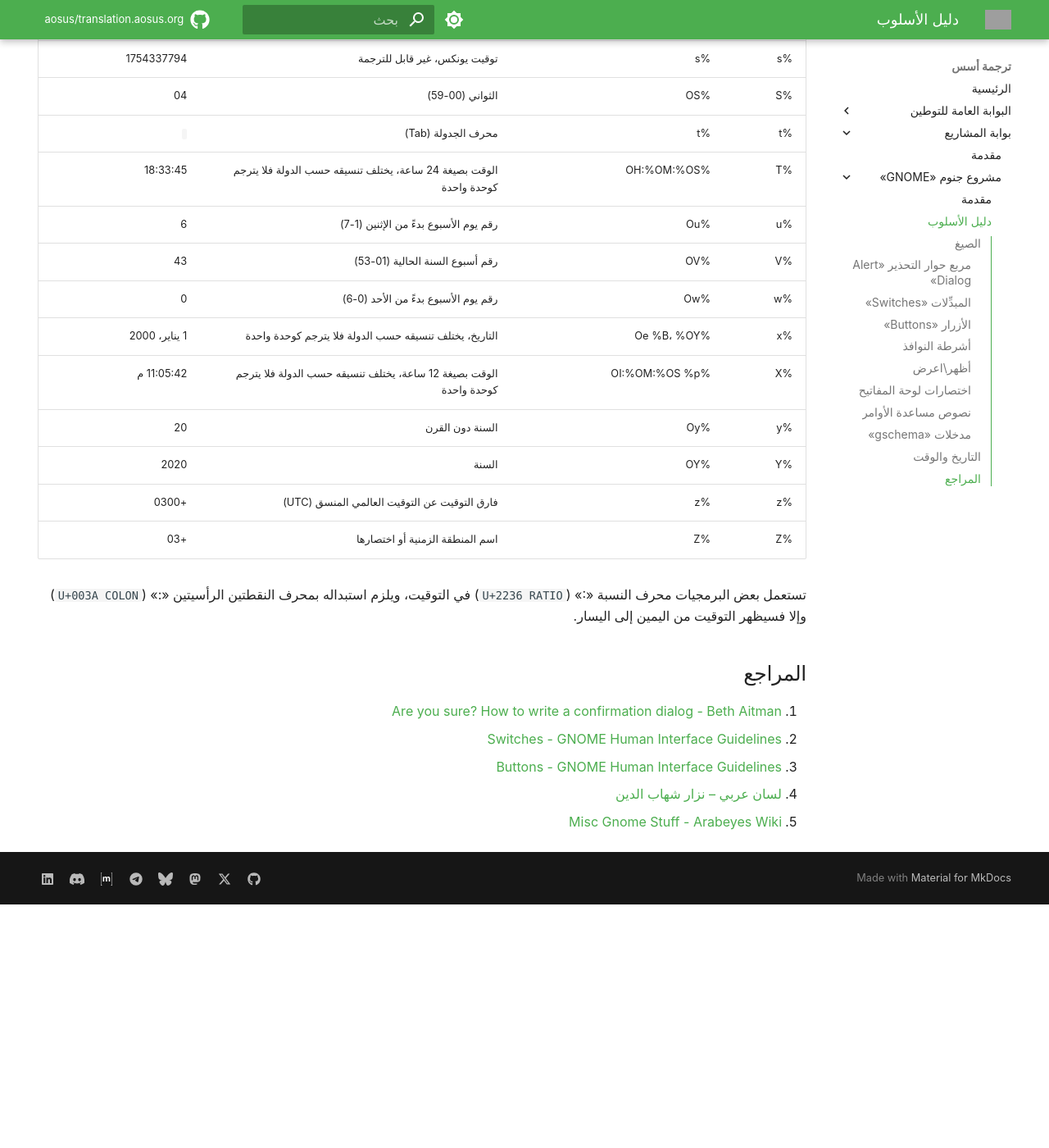
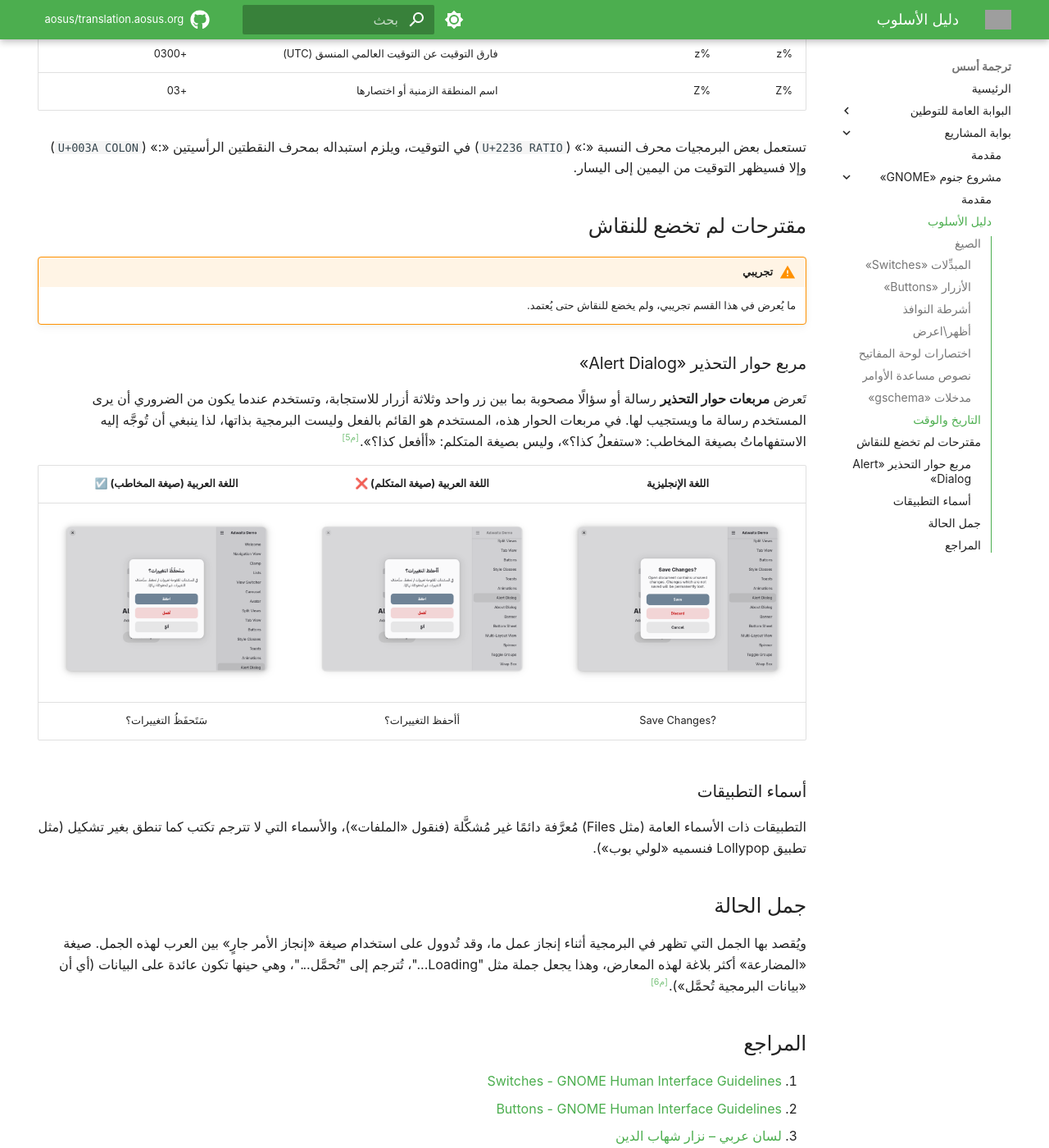
Before and after one commit to aosus/translation.aosus.org, an MkDocs documentation site: the page built from source/projects/gnome/guidelines.md, in a window 1280 px wide and 1400 px high, scrolled down 4706 px. Shown: the whole window at 82% size. Built offline with MkDocs 1.6.1 and Material for MkDocs 9.7.7, drawn with Linux system fonts in a browser that asks for light colours; some web fonts are replaced; comment, search, counter and statistics services are not loaded; before the commit the page ends 5809 px from its top, so only the background shows below that; some of the changed text lies outside the part shown; grey boxes are pictures that could not be loaded.

Commit message:
GNOME Guidelines: Experimental

````diff
--- a/source/projects/gnome/guidelines.md
+++ b/source/projects/gnome/guidelines.md
@@ -4,19 +4,10 @@
     لا تزال هذه الصفحة قيد الإنشاء. زر الموقع بشكل دوريّ من أجل رؤية آخر التعديلات والتحديثات.
 ## الصيغ
 
-### مربع حوار التحذير «Alert Dialog»
-<del>تَعرض **مربعات حوار التحذير** رسالة أو سؤالًا مصحوبة بما بين زر واحد وثلاثة أزرار للاستجابة، وتستخدم عندما يكون من الضروري أن يرى المستخدم رسالة ما ويستجيب لها. في مربعات الحوار هذه، المستخدم هو القائم بالفعل وليست البرمجية بذاتها، لذا ينبغي أن تُوجَّه إليه الاستفهاماتُ بصيغة المخاطب: «ستفعلُ كذا؟»، وليس بصيغة المتكلم: «أأفعل كذا؟».<sup><a href="https://bethaitman.com/posts/ui-writing/confirmation/"><small>[م1]</small></a></sup>
-
-| <p style="text-align:center;">اللغة الإنجليزية</p> | <p style="text-align:center;">اللغة العربية (صيغة المتكلم) ❌</p> | <p style="text-align:center;">اللغة العربية (صيغة المخاطب) ☑️</p> |
-|---------------|---------------|---------------|
-| ![](/resources/projects/gnome/guidelines/save-dialog-1-en-dark.png#only-dark) ![](/resources/projects/gnome/guidelines/save-dialog-1-en-light.png#only-light) | ![](/resources/projects/gnome/guidelines/save-dialog-2-ar-dark.png#only-dark) ![](/resources/projects/gnome/guidelines/save-dialog-2-ar-light.png#only-light) | ![](/resources/projects/gnome/guidelines/save-dialog-3-ar-dark.png#only-dark) ![](/resources/projects/gnome/guidelines/save-dialog-3-ar-light.png#only-light) |
-| <p style="text-align:center;"><span dir="ltr">Save Changes?</span></p> | <p style="text-align:center;">أأحفظ التغييرات؟</p> | <p style="text-align:center;">سَتَحفَظُ التغييرات؟</p> |
-</del>
-
 ### المبدِّلات «Switches»
 تستخدم المبدِّلات للتحكم في الميزات أو الإعدادات أو الأجهزة التي تحوي على منطق واضح للتشغيل والإيقاف. تشبه المبدِّلات أدوات التحكم في العالم الحقيقي، ويمكن استخدام هذا التشابه كمرجع لتحديد متى ينبغي استخدامها.
 
-تُكتب تسميات المبدِّلات بصيغة المصدر وليس فعل الأمر، فنقول «الحفظ التلقائي» وليس «احفظ تلقائيًا».<sup><a href="https://developer.gnome.org/hig/patterns/controls/switches.html"><small>[م2]</small></a></sup>
+تُكتب تسميات المبدِّلات بصيغة المصدر وليس فعل الأمر، فنقول «الحفظ التلقائي» وليس «احفظ تلقائيًا».<sup><a href="https://developer.gnome.org/hig/patterns/controls/switches.html"><small>[م1]</small></a></sup>
 
 | <p style="text-align:center;">اللغة الإنجليزية</p> | <p style="text-align:center;">اللغة العربية (صيغة فعل الأمر) ❌</p> | <p style="text-align:center;">اللغة العربية (صيغة المصدر) ☑️</p> |
 |---------------|---------------|---------------|
@@ -108,11 +99,31 @@
 
 تستعمل بعض البرمجيات محرف النسبة «∶» (```U+2236 RATIO```) في التوقيت، ويلزم استبداله بمحرف النقطتين الرأسيتين «:» (```U+003A COLON```) وإلا فسيظهر التوقيت من اليمين إلى اليسار.
 
+## مقترحات لم تخضع للنقاش
+!!! warning "تجريبي"
+
+    ما يُعرض في هذا القسم تجريبي، ولم يخضع للنقاش حتى يُعتمد.
+
+### مربع حوار التحذير «Alert Dialog»
+تَعرض **مربعات حوار التحذير** رسالة أو سؤالًا مصحوبة بما بين زر واحد وثلاثة أزرار للاستجابة، وتستخدم عندما يكون من الضروري أن يرى المستخدم رسالة ما ويستجيب لها. في مربعات الحوار هذه، المستخدم هو القائم بالفعل وليست البرمجية بذاتها، لذا ينبغي أن تُوجَّه إليه الاستفهاماتُ بصيغة المخاطب: «ستفعلُ كذا؟»، وليس بصيغة المتكلم: «أأفعل كذا؟».<sup><a href="https://bethaitman.com/posts/ui-writing/confirmation/"><small>[م5]</small></a></sup>
+
+| <p style="text-align:center;">اللغة الإنجليزية</p> | <p style="text-align:center;">اللغة العربية (صيغة المتكلم) ❌</p> | <p style="text-align:center;">اللغة العربية (صيغة المخاطب) ☑️</p> |
+|---------------|---------------|---------------|
+| ![](/resources/projects/gnome/guidelines/save-dialog-1-en-dark.png#only-dark) ![](/resources/projects/gnome/guidelines/save-dialog-1-en-light.png#only-light) | ![](/resources/projects/gnome/guidelines/save-dialog-2-ar-dark.png#only-dark) ![](/resources/projects/gnome/guidelines/save-dialog-2-ar-light.png#only-light) | ![](/resources/projects/gnome/guidelines/save-dialog-3-ar-dark.png#only-dark) ![](/resources/projects/gnome/guidelines/save-dialog-3-ar-light.png#only-light) |
+| <p style="text-align:center;"><span dir="ltr">Save Changes?</span></p> | <p style="text-align:center;">أأحفظ التغييرات؟</p> | <p style="text-align:center;">سَتَحفَظُ التغييرات؟</p> |
+
+### أسماء التطبيقات
+التطبيقات ذات الأسماء العامة (مثل Files) مُعرَّفة دائمًا غير مُشكَّلة (فنقول «الملفات»)، والأسماء التي لا تترجم تكتب كما تنطق بغير تشكيل (مثل تطبيق Lollypop فنسميه «لولي بوب»).
+
+## جمل الحالة
+ويُقصد بها الجمل التي تظهر في البرمجية أثناء إنجاز عمل ما، وقد تُدوول على استخدام صيغة «إنجاز الأمر جارٍ» بين العرب لهذه الجمل. صيغة «المضارعة» أكثر بلاغة لهذه المعارض، وهذا يجعل جملة مثل "Loading..."، تُترجم إلى "تُحمَّل..."، وهي حينها تكون عائدة على البيانات (أي أن «بيانات البرمجية تُحمَّل»).<sup><a href="http://archive.today/2025.09.16-154717/https://web.archive.org/web/20241209130051/https://www.arabeyes.org/%D9%85%D8%B9%D8%A7%D9%8A%D9%8A%D8%B1_%D8%A7%D9%84%D8%AA%D8%B1%D8%AC%D9%85%D8%A9"><small>[م6]</small></a></sup>
+
 ## المراجع
 <ol>
-  <li><a href="https://bethaitman.com/posts/ui-writing/confirmation/">Are you sure? How to write a confirmation dialog - Beth Aitman</a></li>
   <li><a href="https://developer.gnome.org/hig/patterns/controls/switches.html">Switches - GNOME Human Interface Guidelines</a></li>
   <li><a href="https://developer.gnome.org/hig/patterns/controls/buttons.html">Buttons - GNOME Human Interface Guidelines</a></li>
   <li><a href="https://archive.ph/ZpotO">لسان عربي – نزار شهاب الدين</a></li>
   <li><a href="https://archive.ph/h7I8Q#selection-125.0-125.4">Misc Gnome Stuff - Arabeyes Wiki</a></li>
+  <li><a href="https://bethaitman.com/posts/ui-writing/confirmation/">Are you sure? How to write a confirmation dialog - Beth Aitman</a></li>
+  <li><a href="http://archive.today/2025.09.16-154717/https://web.archive.org/web/20241209130051/https://www.arabeyes.org/%D9%85%D8%B9%D8%A7%D9%8A%D9%8A%D8%B1_%D8%A7%D9%84%D8%AA%D8%B1%D8%AC%D9%85%D8%A9">معايير الترجمة – ويكي عربآيز</a></li>
 </ol>
````
Also changed, not shown: other parts of source/projects/gnome/guidelines.md (+3 -3 lines).
